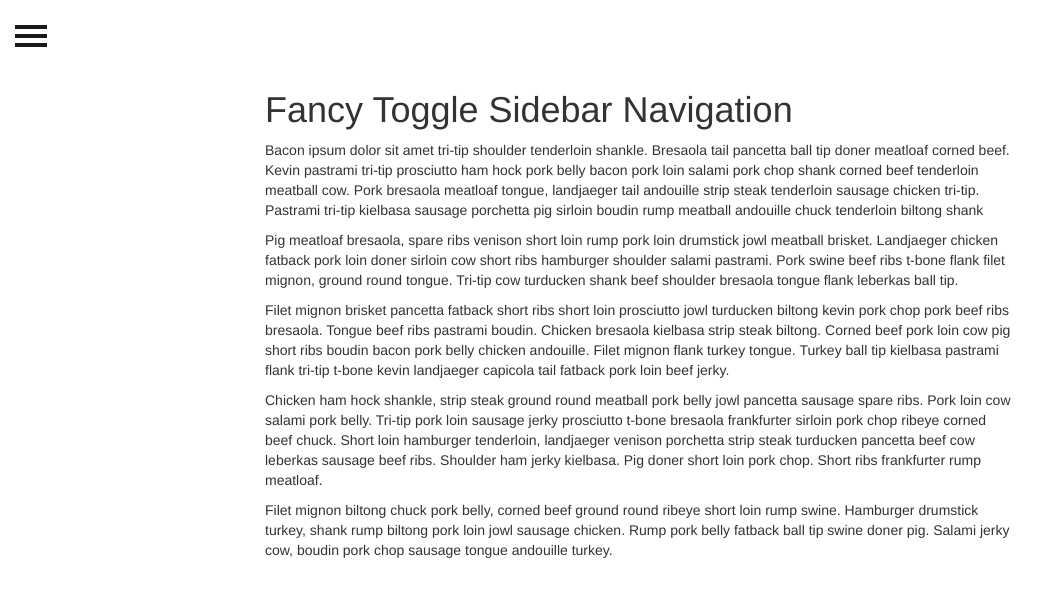
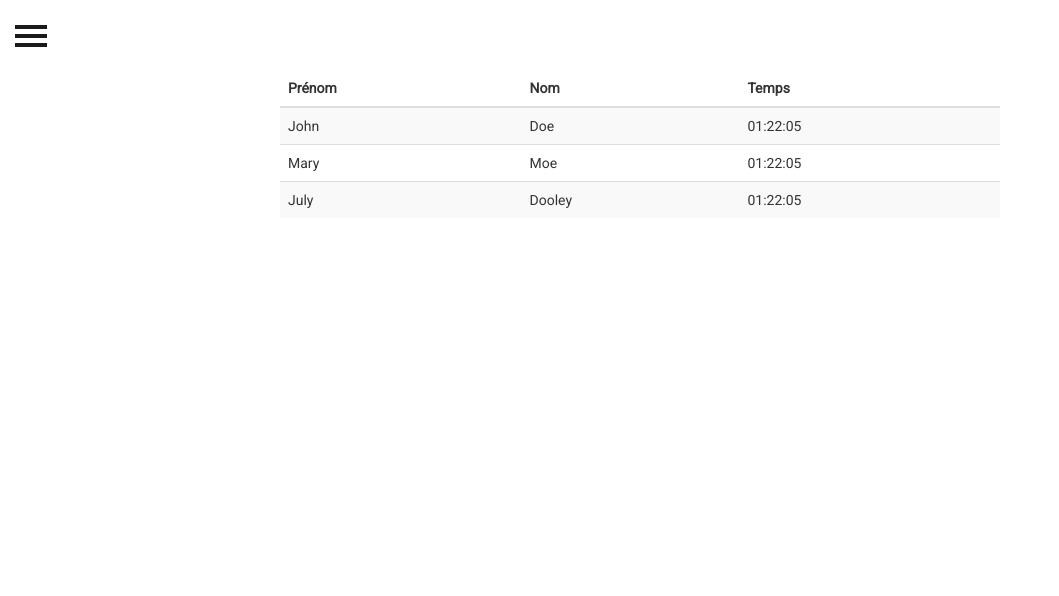
Before and after one commit to raphael-courivaud/escalade-test, a website: page index.html in a window 1280 px wide. Shown: the whole page, without its empty margins (0-1059 px from the left). Drawn offline with Linux system fonts and the light colour scheme.

Commit message:
new tempalte

```diff
--- a/index.html
+++ b/index.html
@@ -17,6 +17,7 @@
 
         <!-- Custom CSS -->
         <link href="static/css/app.css" rel="stylesheet">
+        <link href="https://fonts.googleapis.com/css?family=Roboto" rel="stylesheet">
 
         <!-- HTML5 Shim and Respond.js IE8 support of HTML5 elements and media queries -->
         <!-- WARNING: Respond.js doesn't work if you view the page via file:// -->
@@ -66,12 +67,34 @@
             <div class="container">
                 <div class="row">
                     <div class="col-lg-8 col-lg-offset-2">
-                        <h1>Fancy Toggle Sidebar Navigation</h1>
-                        <p>Bacon ipsum dolor sit amet tri-tip shoulder tenderloin shankle. Bresaola tail pancetta ball tip doner meatloaf corned beef. Kevin pastrami tri-tip prosciutto ham hock pork belly bacon pork loin salami pork chop shank corned beef tenderloin meatball cow. Pork bresaola meatloaf tongue, landjaeger tail andouille strip steak tenderloin sausage chicken tri-tip. Pastrami tri-tip kielbasa sausage porchetta pig sirloin boudin rump meatball andouille chuck tenderloin biltong shank </p>
-                        <p>Pig meatloaf bresaola, spare ribs venison short loin rump pork loin drumstick jowl meatball brisket. Landjaeger chicken fatback pork loin doner sirloin cow short ribs hamburger shoulder salami pastrami. Pork swine beef ribs t-bone flank filet mignon, ground round tongue. Tri-tip cow turducken shank beef shoulder bresaola tongue flank leberkas ball tip.</p>
-                        <p>Filet mignon brisket pancetta fatback short ribs short loin prosciutto jowl turducken biltong kevin pork chop pork beef ribs bresaola. Tongue beef ribs pastrami boudin. Chicken bresaola kielbasa strip steak biltong. Corned beef pork loin cow pig short ribs boudin bacon pork belly chicken andouille. Filet mignon flank turkey tongue. Turkey ball tip kielbasa pastrami flank tri-tip t-bone kevin landjaeger capicola tail fatback pork loin beef jerky.</p>
-                        <p>Chicken ham hock shankle, strip steak ground round meatball pork belly jowl pancetta sausage spare ribs. Pork loin cow salami pork belly. Tri-tip pork loin sausage jerky prosciutto t-bone bresaola frankfurter sirloin pork chop ribeye corned beef chuck. Short loin hamburger tenderloin, landjaeger venison porchetta strip steak turducken pancetta beef cow leberkas sausage beef ribs. Shoulder ham jerky kielbasa. Pig doner short loin pork chop. Short ribs frankfurter rump meatloaf.</p>
-                        <p>Filet mignon biltong chuck pork belly, corned beef ground round ribeye short loin rump swine. Hamburger drumstick turkey, shank rump biltong pork loin jowl sausage chicken. Rump pork belly fatback ball tip swine doner pig. Salami jerky cow, boudin pork chop sausage tongue andouille turkey.</p>
+                        <div class="col-lg-12 card">
+                        <table id="college-fille" class="table table-striped">
+                            <thead>
+                                <tr>
+                                    <th>Prénom</th>
+                                    <th>Nom</th>
+                                    <th>Temps</th>
+                                </tr>
+                            </thead>
+                            <tbody>
+                                <tr>
+                                    <td>John</td>
+                                    <td>Doe</td>
+                                    <td>01:22:05</td>
+                                </tr>
+                                <tr>
+                                    <td>Mary</td>
+                                    <td>Moe</td>
+                                    <td>01:22:05</td>
+                                </tr>
+                                <tr>
+                                    <td>July</td>
+                                    <td>Dooley</td>
+                                    <td>01:22:05</td>
+                                </tr>
+                            </tbody>
+                        </table>
+                        </div>
                     </div>
                 </div>
             </div>
--- a/static/css/app.css
+++ b/static/css/app.css
@@ -1,6 +1,7 @@
 body {
     position: relative;
     overflow-x: hidden;
+    font-family: 'Roboto', sans-serif;
 }
 body,
 html { height: 100%;}
@@ -32,7 +33,7 @@ html { height: 100%;}
     margin-left: -220px;
     overflow-y: auto;
     overflow-x: hidden;
-    background: #1a1a1a;
+    background: #f7f7f7;
     -webkit-transition: all 0.5s ease;
     -moz-transition: all 0.5s ease;
     -o-transition: all 0.5s ease;
@@ -85,7 +86,7 @@ html { height: 100%;}
     z-index: -1;
     height: 100%;
     width: 3px;
-    background-color: #1c1c1c;
+    background-color: #0B486B;
     -webkit-transition: width .2s ease-in;
       -moz-transition:  width .2s ease-in;
        -ms-transition:  width .2s ease-in;
@@ -132,7 +133,7 @@ html { height: 100%;}
 
 .sidebar-nav li a {
     display: block;
-    color: #ddd;
+    color: #888888;
     text-decoration: none;
     padding: 10px 15px 10px 30px;
 }
@@ -160,7 +161,7 @@ html { height: 100%;}
     margin: 0;
     border-radius: 0;
     border: none;
-    background-color: #222;
+    background-color: #0B486B;
     box-shadow: none;
 }
 
```
Also changed, not shown: index.old.html (+1 -1 lines).
